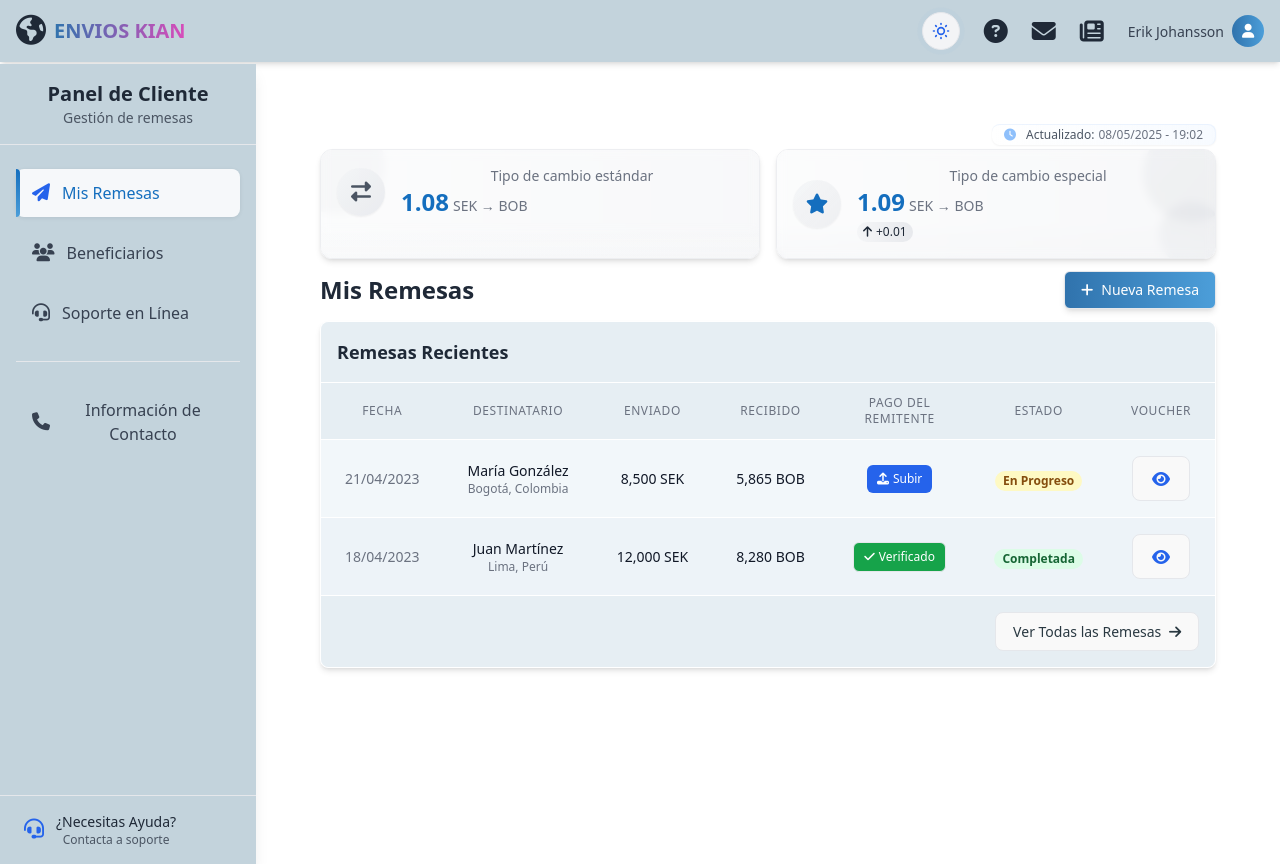
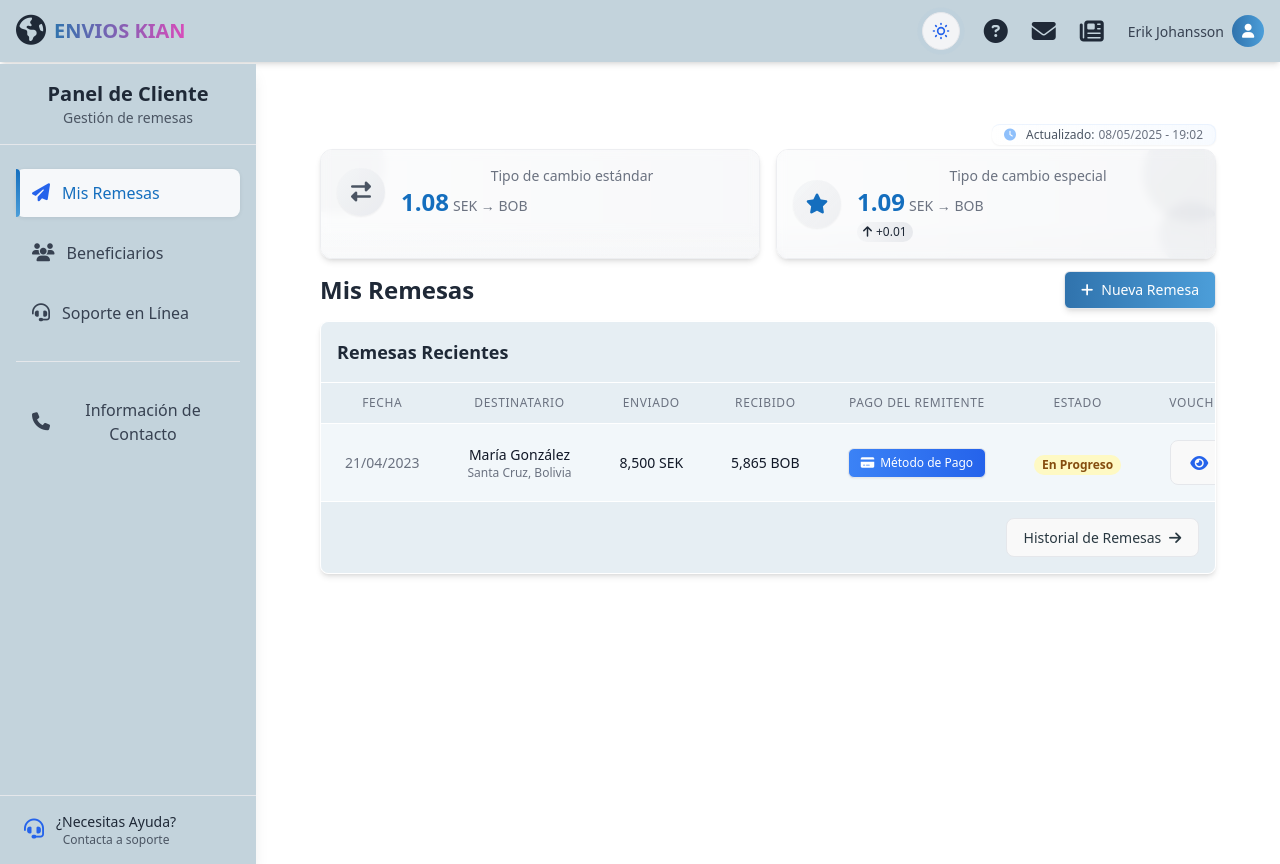
Before and after one commit to astlimbarko/envios-kian, a Vue app: page /cliente in a window 1280 px wide. Built offline with nearby package versions, Linux system fonts and the light colour scheme.

Commit message:
Actualización de las vistas de cliente: Contacto, MisRemesas, y MisRemesasPago

```diff
--- a/src/paginas/cliente/Contacto.vue
+++ b/src/paginas/cliente/Contacto.vue
@@ -127,36 +127,7 @@
       </div>
     </div>
 
-    <!-- FAQ Rápidas -->
-    <div class="bg-white rounded-lg shadow-md overflow-hidden">
-      <div class="p-5 border-b border-gray-200">
-        <h2 class="text-xl font-semibold text-gray-800">Preguntas Frecuentes</h2>
-      </div>
 
-      <div class="p-5 divide-y divide-gray-200">
-        <div class="py-3">
-          <h3 class="font-medium text-gray-800 mb-2">¿Cuál es el tiempo de procesamiento habitual para una remesa?</h3>
-          <p class="text-gray-600">Para envíos a Bolivia, el tiempo de procesamiento habitual es de 10 a 20 minutos en horario laboral.</p>
-        </div>
-
-        <div class="py-3">
-          <h3 class="font-medium text-gray-800 mb-2">¿Cómo puedo rastrear mi remesa?</h3>
-          <p class="text-gray-600">Puedes consultar el estado de tu remesa en tiempo real desde la sección "Mis Remesas" de tu panel de cliente.</p>
-        </div>
-
-        <div class="py-3">
-          <h3 class="font-medium text-gray-800 mb-2">¿Qué documentos necesita el beneficiario para cobrar la remesa?</h3>
-          <p class="text-gray-600">El beneficiario necesitará presentar su documento de identidad y el código QR asignado a la transacción.</p>
-        </div>
-
-        <div class="py-3 flex justify-center">
-          <a href="/cliente/soporte" class="text-[#146EBE] hover:text-blue-700 inline-flex items-center">
-            Ver todas las preguntas frecuentes
-            <i class="fas fa-chevron-right ml-2 text-xs"></i>
-          </a>
-        </div>
-      </div>
-    </div>
   </div>
 </template>
 
--- a/src/paginas/cliente/MisRemesas.vue
+++ b/src/paginas/cliente/MisRemesas.vue
@@ -2,11 +2,13 @@
 import { ref } from 'vue'
 import BotonGradiente from '../../components/BotonGradiente.vue'
 import ModalRemesas from './ModalRemesas.vue'
+import MisRemesasPago from './MisRemesasPago.vue'
 
 // Estados para los modales
 const showTermsModal = ref(false)
 const showRemittanceModal = ref(false)
 const showDetailModal = ref(false)
+const showPagoModal = ref(false)
 const currentStep = ref(1)
 const showSuccessNotification = ref(false)
 
@@ -135,6 +137,16 @@ const copyRemittance = (remittance) => {
   // En una aplicación real, copiaríamos los datos al formulario
   alert('Datos copiados para crear nueva remesa')
 }
+
+// Función para abrir modal de pago
+const openPagoModal = () => {
+  showPagoModal.value = true
+}
+
+// Función para cerrar modal de pago
+const closePagoModal = () => {
+  showPagoModal.value = false
+}
 </script>
 
 <template>
@@ -236,8 +248,11 @@ const copyRemittance = (remittance) => {
     </div>
 
     <!-- Encabezado de la página -->
-    <div class="flex flex-wrap justify-between items-center mb-3">
+    <div class="flex flex-col sm:flex-row justify-between items-center mb-3">
+  <!-- Título alineado a la izquierda -->
   <h1 class="text-2xl font-bold text-gray-800 dark:text-gray-100 mb-2 sm:mb-0">Mis Remesas</h1>
+
+  <!-- Botón alineado a la derecha -->
   <BotonGradiente
     @click="openNewRemittance"
     texto="Nueva Remesa"
@@ -248,6 +263,8 @@ const copyRemittance = (remittance) => {
   />
 </div>
 
+
+<!-- AREA A MODIFICAR -->
     <!-- Tabla de remesas recientes -->
     <div class="bg-[var(--color-table-bg)] dark:bg-gray-900 rounded-lg shadow-md border border-white dark:border-gray-700 transition-all duration-300">
       <div class="p-4 border-b border-white dark:border-gray-700 bg-[var(--color-table-header)] dark:bg-gray-800 flex flex-wrap justify-between items-center rounded-t-lg">
@@ -296,7 +313,7 @@ const copyRemittance = (remittance) => {
                         María González
                       </div>
                       <div class="text-xs text-gray-500 dark:text-gray-400">
-                        Bogotá, Colombia
+                        Santa Cruz, Bolivia
                       </div>
                     </div>
                   </div>
@@ -308,17 +325,13 @@ const copyRemittance = (remittance) => {
                   5,865 BOB
                 </td>
                 <td class="px-4 sm:px-6 py-4 whitespace-nowrap">
-                  <div class="flex flex-col items-center space-y-2">
-                    <label class="inline-flex items-center px-2.5 py-1.5 text-xs font-medium rounded-md text-white bg-blue-600 hover:bg-blue-700 focus:outline-none focus:ring-2 focus:ring-offset-2 focus:ring-blue-500 cursor-pointer">
-                      <i class="fas fa-upload mr-1"></i>
-                      Subir
-                      <input type="file" accept="image/*" class="hidden" @change="handleFileUpload" />
-                    </label>
-                    <span v-if="uploadedFileName" class="text-xs text-gray-600 dark:text-gray-400 flex items-center">
-                      <i class="fas fa-file-image mr-1 text-blue-500"></i>
-                      {{ uploadedFileName }}
-                    </span>
-                  </div>
+                  <button
+                    @click="showPagoModal = true"
+                    class="inline-flex items-center px-3 py-1.5 text-xs font-medium rounded-md text-white bg-gradient-to-r from-blue-500 to-blue-600 hover:from-blue-600 hover:to-blue-700 focus:outline-none focus:ring-2 focus:ring-offset-2 focus:ring-blue-500 transition-all duration-200 shadow-sm hover:shadow-md"
+                  >
+                    <i class="fas fa-credit-card mr-1.5"></i>
+                    Método de Pago
+                  </button>
                 </td>
                 <td class="px-4 sm:px-6 py-4 whitespace-nowrap">
                   <span class="px-2 inline-flex text-xs leading-5 font-semibold rounded-full bg-yellow-100 dark:bg-yellow-900 text-yellow-800 dark:text-yellow-100">
@@ -333,45 +346,7 @@ const copyRemittance = (remittance) => {
               </tr>
 
               <!-- Ejemplo 2 -->
-              <tr class="transition-colors bg-[var(--color-table-alt-row)] dark:bg-gray-800/40 hover:bg-[var(--color-table-hover)] dark:hover:bg-gray-800">
-                <td class="px-4 sm:px-6 py-4 whitespace-nowrap text-xs sm:text-sm text-gray-500 dark:text-gray-400">
-                  18/04/2023
-                </td>
-                <td class="px-4 sm:px-6 py-4 whitespace-nowrap">
-                  <div class="flex items-center justify-center">
-                    <div class="ml-0">
-                      <div class="text-xs sm:text-sm font-medium text-gray-900 dark:text-gray-100">
-                        Juan Martínez
-                      </div>
-                      <div class="text-xs text-gray-500 dark:text-gray-400">
-                        Lima, Perú
-                      </div>
-                    </div>
-                  </div>
-                </td>
-                <td class="px-4 sm:px-6 py-4 whitespace-nowrap text-xs sm:text-sm text-gray-900 dark:text-gray-100 font-medium">
-                  12,000 SEK
-                </td>
-                <td class="px-4 sm:px-6 py-4 whitespace-nowrap text-xs sm:text-sm text-gray-900 dark:text-gray-100 font-medium">
-                  8,280 BOB
-                </td>
-                <td class="px-4 sm:px-6 py-4 whitespace-nowrap">
-                  <button class="inline-flex items-center px-2.5 py-1.5 text-xs font-medium rounded-md text-white bg-green-600 hover:bg-green-700 focus:outline-none focus:ring-2 focus:ring-offset-2 focus:ring-green-500">
-                    <i class="fas fa-check mr-1"></i>
-                    Verificado
-                  </button>
-                </td>
-                <td class="px-4 sm:px-6 py-4 whitespace-nowrap">
-                  <span class="px-2 inline-flex text-xs leading-5 font-semibold rounded-full bg-green-100 dark:bg-green-900 text-green-800 dark:text-green-100">
-                    Completada
-                  </span>
-                </td>
-                <td class="px-4 sm:px-6 py-4 whitespace-nowrap">
-                  <button class="text-blue-600 dark:text-blue-400 hover:text-blue-900 dark:hover:text-blue-300 transition-colors" @click="openDetailModal()">
-                    <i class="fas fa-eye"></i>
-                  </button>
-                </td>
-              </tr>
+
             </tbody>
           </table>
         </div>
@@ -422,44 +397,12 @@ const copyRemittance = (remittance) => {
         </div>
 
         <!-- Tarjeta 2 -->
-        <div class="p-4">
-          <div class="flex justify-between items-start mb-3">
-            <div class="text-sm font-medium text-gray-900 dark:text-gray-100">18/04/2023</div>
-            <span class="px-2 inline-flex text-xs leading-5 font-semibold rounded-full bg-green-100 dark:bg-green-900 text-green-800 dark:text-green-100">
-              Completada
-            </span>
-          </div>
-          <div class="space-y-3">
-            <div>
-              <div class="text-sm font-medium text-gray-900 dark:text-gray-100">Juan Martínez</div>
-              <div class="text-xs text-gray-500 dark:text-gray-400">Lima, Perú</div>
-            </div>
-            <div class="grid grid-cols-2 gap-3">
-              <div>
-                <div class="text-xs text-gray-500 dark:text-gray-400">Enviado</div>
-                <div class="text-sm font-medium text-gray-900 dark:text-gray-100">12,000 SEK</div>
-              </div>
-              <div>
-                <div class="text-xs text-gray-500 dark:text-gray-400">Recibido</div>
-                <div class="text-sm font-medium text-gray-900 dark:text-gray-100">8,280 BOB</div>
-              </div>
-            </div>
-            <div class="flex justify-between items-center pt-2">
-              <button class="inline-flex items-center px-2.5 py-1.5 text-xs font-medium rounded-md text-white bg-green-600 hover:bg-green-700 focus:outline-none focus:ring-2 focus:ring-offset-2 focus:ring-green-500">
-                <i class="fas fa-check mr-1"></i>
-                Verificado
-              </button>
-              <button class="text-blue-600 dark:text-blue-400 hover:text-blue-900 dark:hover:text-blue-300 transition-colors" @click="openDetailModal()">
-                <i class="fas fa-eye"></i>
-              </button>
-            </div>
-          </div>
-        </div>
+
       </div>
 
       <div class="p-4 border-t border-white dark:border-gray-700 bg-[var(--color-table-header)] dark:bg-gray-800 rounded-b-lg flex justify-end">
         <button class="text-[#293841] dark:text-blue-400 hover:text-[#146EBE] dark:hover:text-blue-300 transition-colors text-sm font-medium">
-          Ver Todas las Remesas <i class="fas fa-arrow-right ml-1"></i>
+          Historial de Remesas <i class="fas fa-arrow-right ml-1"></i>
         </button>
       </div>
     </div>
@@ -481,6 +424,12 @@ const copyRemittance = (remittance) => {
       @goBack="goBack"
       @confirmSend="confirmSend"
     />
+
+    <!-- Modal de método de pago -->
+    <MisRemesasPago
+      v-if="showPagoModal"
+      @close="showPagoModal = false"
+    />
   </div>
 </template>
 
--- a/src/paginas/cliente/MisRemesasPago.vue
+++ b/src/paginas/cliente/MisRemesasPago.vue
@@ -1,16 +1,10 @@
 <script setup>
 import { ref, watch } from 'vue'
 
-const emit = defineEmits(['goToSummary', 'goBack', 'close'])
-
-const props = defineProps({
-  showRemittanceModal: Boolean,
-  currentStep: Number,
-  remittanceData: Object
-})
+const emit = defineEmits(['close'])
 
 // Estado para el método de pago seleccionado
-const selectedPaymentMethod = ref(props.remittanceData?.paymentMethod || 'swish')
+const selectedPaymentMethod = ref('swish')
 
 // Datos para los comprobantes de pago
 const paymentProof = ref({
@@ -54,9 +48,6 @@ const handleFileUpload = (event) => {
       paymentProof.value.imageUrl = e.target.result
     }
     reader.readAsDataURL(file)
-
-    // Actualizar el método de pago seleccionado en los datos de la remesa
-    props.remittanceData.paymentMethod = selectedPaymentMethod.value
   }
 }
 
@@ -65,16 +56,33 @@ const removeUploadedFile = () => {
   paymentProof.value.file = null
   paymentProof.value.imageUrl = null
 }
-
-// Actualizar el método de pago en los datos de la remesa cuando cambie
-watch(selectedPaymentMethod, (newValue) => {
-  props.remittanceData.paymentMethod = newValue
-})
 </script>
 
 <template>
-  <!-- Contenido del paso 2: Métodos de pago -->
-  <div v-if="showRemittanceModal && currentStep === 2" class="space-y-3">
+  <!-- Modal de método de pago -->
+  <div class="fixed inset-0 z-50 overflow-y-auto" aria-labelledby="modal-title" role="dialog" aria-modal="true">
+    <div class="flex items-end justify-center min-h-screen pt-4 px-4 pb-20 text-center sm:block sm:p-0">
+      <!-- Fondo oscuro -->
+      <div class="fixed inset-0 bg-gray-500 bg-opacity-75 transition-opacity" aria-hidden="true"></div>
+
+      <!-- Centrado del modal -->
+      <span class="hidden sm:inline-block sm:align-middle sm:h-screen" aria-hidden="true">&#8203;</span>
+
+      <!-- Contenido del modal -->
+      <div class="inline-block align-bottom bg-white dark:bg-gray-800 rounded-lg text-left overflow-hidden shadow-xl transform transition-all sm:my-8 sm:align-middle sm:max-w-4xl sm:w-full">
+        <!-- Encabezado -->
+        <div class="bg-white dark:bg-gray-800 px-4 pt-5 pb-4 sm:p-6 sm:pb-4">
+          <div class="flex justify-between items-center mb-4">
+            <h3 class="text-lg leading-6 font-medium text-gray-900 dark:text-gray-100" id="modal-title">
+              Método de Pago
+            </h3>
+            <button @click="emit('close')" class="text-gray-400 hover:text-gray-500 focus:outline-none">
+              <i class="fas fa-times"></i>
+            </button>
+          </div>
+
+          <!-- Contenido principal -->
+          <div class="space-y-3">
             <!-- División en dos columnas -->
             <div class="flex flex-col md:flex-row gap-3">
               <!-- Columna izquierda: Selección de método de pago -->
@@ -116,15 +124,6 @@ watch(selectedPaymentMethod, (newValue) => {
                       </div>
                     </label>
                   </div>
-
-          <!-- Mensaje importante -->
-          <div class="mt-2 bg-amber-50 dark:bg-amber-900/30 p-1 rounded-md border-l-4 border-amber-500 dark:border-amber-600 text-xs">
-            <div class="font-medium text-amber-800 dark:text-amber-300 mb-1">Importante</div>
-            <ul class="text-amber-700 dark:text-amber-200 pl-4 space-y-0.5">
-              <li>Recuerde subir el comprobante de pago</li>
-              <li>Sin comprobante, no podremos procesar su remesa</li>
-            </ul>
-          </div>
                 </div>
               </div>
 
@@ -135,14 +134,18 @@ watch(selectedPaymentMethod, (newValue) => {
                   <h5 class="font-medium text-gray-800 dark:text-gray-200 text-sm mb-2">Detalles de Pago con Swish</h5>
 
                   <div class="flex items-start justify-center space-x-3">
+                    <!--
                     <div class="bg-white dark:bg-gray-700 p-2 rounded-lg shadow-sm border border-gray-200 dark:border-gray-600 text-center">
+
                       <div class="inline-flex items-center justify-center bg-blue-100 dark:bg-blue-800 text-blue-800 dark:text-blue-200 rounded-full w-10 h-10 mx-auto mb-1">
                         <i class="fas fa-qrcode text-lg"></i>
                       </div>
                       <div class="font-medium text-gray-700 dark:text-gray-200 text-sm">Escanear QR</div>
+
                       <div class="text-xs text-gray-500 dark:text-gray-400">Próximamente</div>
+
                     </div>
-
+                    -->
                     <div class="bg-white dark:bg-gray-700 p-2 rounded-lg shadow-sm border border-gray-200 dark:border-gray-600 flex-1">
                       <div class="grid grid-cols-2 gap-1 text-sm">
                         <div class="text-gray-600 dark:text-gray-400">Número Swish:</div>
@@ -150,11 +153,6 @@ watch(selectedPaymentMethod, (newValue) => {
 
                         <div class="text-gray-600 dark:text-gray-400">Destinatario:</div>
                         <div class="font-medium text-gray-800 dark:text-gray-200">{{ swishData.recipientName }}</div>
-
-                <div class="text-gray-600 dark:text-gray-400">Monto a enviar:</div>
-                <div class="font-medium text-gray-800 dark:text-gray-200 text-blue-600 dark:text-blue-400">
-                  {{ parseFloat(remittanceData.amount).toFixed(2) }} {{ remittanceData.sendCurrency }}
-                </div>
                       </div>
                     </div>
                   </div>
@@ -206,21 +204,6 @@ watch(selectedPaymentMethod, (newValue) => {
                     </div>
                   </div>
 
-          <div class="bg-white dark:bg-gray-700 p-2 rounded-lg shadow-sm border border-gray-200 dark:border-gray-600 mt-2">
-            <div class="text-sm text-gray-600 dark:text-gray-400">Monto a transferir:</div>
-            <div class="font-medium text-gray-800 dark:text-gray-200 text-blue-600 dark:text-blue-400">
-              {{ parseFloat(remittanceData.amount).toFixed(2) }} {{ remittanceData.sendCurrency }}
-            </div>
-          </div>
-
-          <div class="bg-amber-50 dark:bg-amber-900/30 p-2 rounded-md border-l-4 border-amber-500 dark:border-amber-600 text-xs">
-            <div class="font-medium text-amber-800 dark:text-amber-300 mb-1">Importante</div>
-            <ul class="text-amber-700 dark:text-amber-200 pl-4 space-y-0.5 list-disc">
-              <li>En la transferencia debe indicar como referencia su nombre completo</li>
-              <li>El procesamiento puede tomar hasta 24 horas hábiles</li>
-            </ul>
-          </div>
-
                   <!-- Carga de comprobante para transferencia -->
                   <div class="mt-2">
                     <label class="block text-xs font-medium text-gray-700 dark:text-gray-300 mb-1">
@@ -250,78 +233,22 @@ watch(selectedPaymentMethod, (newValue) => {
               </div>
             </div>
           </div>
+        </div>
+
+        <!-- Pie del modal -->
+        <div class="bg-gray-50 dark:bg-gray-700 px-4 py-3 sm:px-6 sm:flex sm:flex-row-reverse">
+          <button type="button" class="w-full inline-flex justify-center rounded-md border border-transparent shadow-sm px-4 py-2 bg-blue-600 text-base font-medium text-white hover:bg-blue-700 focus:outline-none focus:ring-2 focus:ring-offset-2 focus:ring-blue-500 sm:ml-3 sm:w-auto sm:text-sm">
+            Confirmar Pago
+          </button>
+          <button type="button" @click="emit('close')" class="mt-3 w-full inline-flex justify-center rounded-md border border-gray-300 dark:border-gray-600 shadow-sm px-4 py-2 bg-white dark:bg-gray-800 text-base font-medium text-gray-700 dark:text-gray-200 hover:bg-gray-50 dark:hover:bg-gray-700 focus:outline-none focus:ring-2 focus:ring-offset-2 focus:ring-blue-500 sm:mt-0 sm:ml-3 sm:w-auto sm:text-sm">
+            Cancelar
+          </button>
+        </div>
+      </div>
+    </div>
+  </div>
 </template>
 
 <style scoped>
-/* Estilo elegante para Windows 11 */
-input, select, textarea {
-  border-radius: 6px;
-  min-height: 36px;
-}
-
-/* Efecto suave en botones */
-button {
-  transition: all 0.15s ease;
-}
-
-button:active:not(:disabled) {
-  transform: scale(0.97);
-}
-
-/* Contenedor del método de pago con altura mínima */
-.flex.flex-col.md\:flex-row.gap-3 {
-  min-height: 320px;
-}
-
-/* Columnas con altura igual */
-.w-full.md\:w-1\/3,
-.w-full.md\:w-2\/3 {
-  display: flex;
-  flex-direction: column;
-}
-
-/* Mejora de accesibilidad para focus */
-button:focus,
-input:focus,
-select:focus {
-  outline: 2px solid rgba(37, 99, 235, 0.5);
-  outline-offset: 2px;
-}
-
-/* Responsividad para dispositivos pequeños */
-@media (max-width: 768px) {
-  .flex-col.md\:flex-row {
-    flex-direction: column;
-  }
-
-  .w-full.md\:w-1\/3,
-  .w-full.md\:w-2\/3 {
-    width: 100%;
-  }
-
-  .flex.items-center.justify-center.space-x-3 {
-    flex-direction: column;
-  }
-
-  .flex.items-center.justify-center.space-x-3 > div {
-    width: 100%;
-    margin-top: 1rem;
-  }
-
-  .flex.items-center.justify-center.space-x-3 > div:first-child {
-    margin-top: 0;
-  }
-}
-
-/* Estilos para modo oscuro */
-.dark input[type="radio"],
-.dark input[type="checkbox"] {
-  background-color: #374151;
-  border-color: #4B5563;
-}
-
-.dark option {
-  background-color: #374151;
-  color: #E5E7EB;
-}
+/* Estilos adicionales si son necesarios */
 </style>
```
Lines whose indentation alone changed are shown as unchanged.
